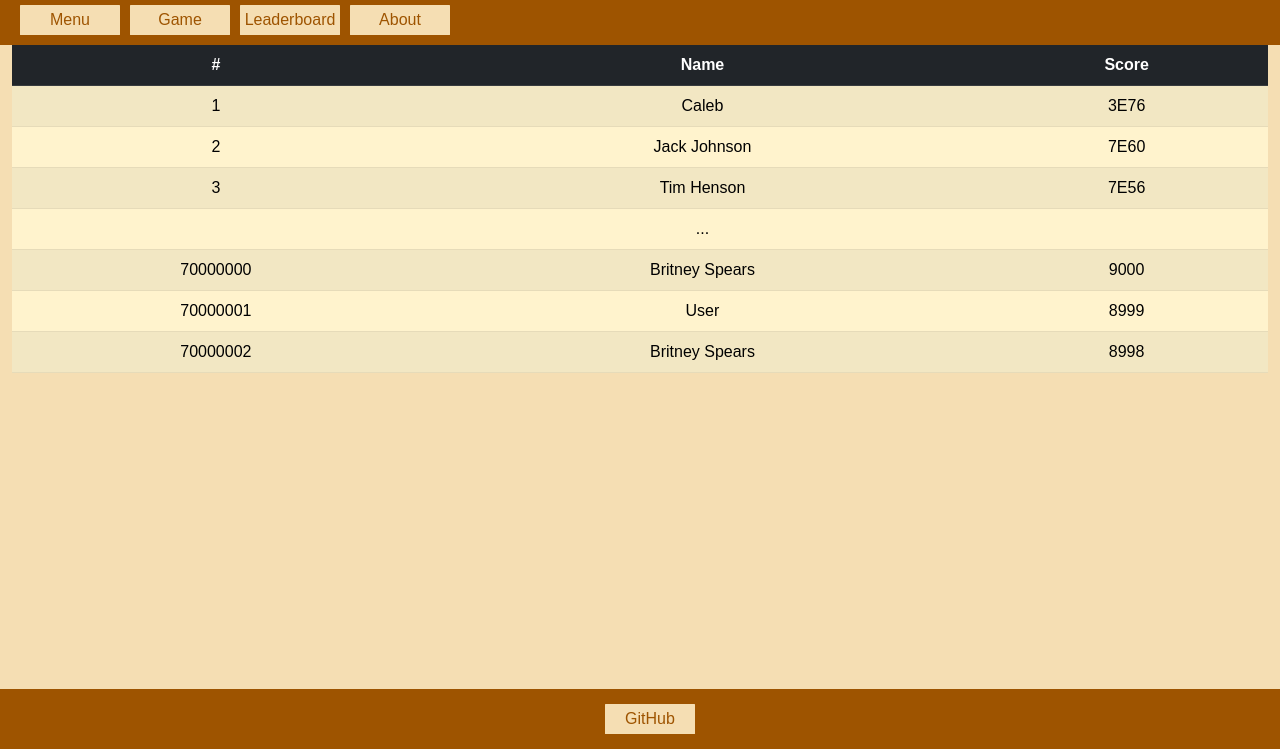
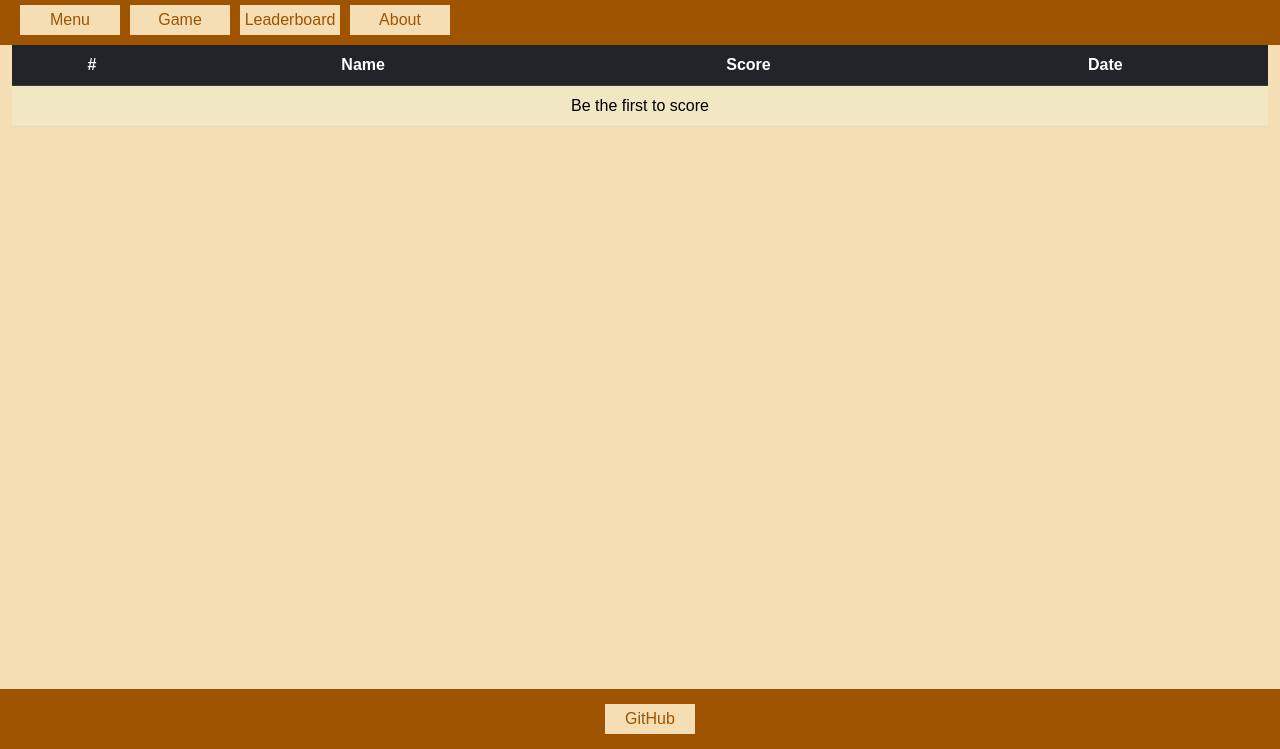
Before and after one commit to cds2005/startup, a plain HTML site: page leaderboard.html in a window 1280 px wide. Shown: the part 51-800 px from the top of the page. Drawn offline with nearby package versions, Linux system fonts and the light colour scheme.

Commit message:
leaderboard.js - load score from localStorage

```diff
--- a/leaderboard.html
+++ b/leaderboard.html
@@ -40,50 +40,10 @@
                     <th>#</th>
                     <th>Name</th>
                     <th>Score</th>
+                    <th>Date</th>
                   </tr>
                 </thead>
-                <tbody>
-                  <tr>
-                    <td>1</td>
-                    <td>Caleb</td>
-
-                    <td>3E76</td>
-                  </tr>
-                  <tr>
-                    <td>2</td>
-                    <td>Jack Johnson</td>
-
-                    <td>7E60</td>
-                  </tr>
-                  <tr>
-                    <td>3</td>
-                    <td>Tim Henson</td>
-
-                    <td>7E56</td>
-                  </tr>
-                  <tr>
-                    <td></td>
-                    <td>...</td>
-                    <td></td>
-                  </tr>
-                  <tr>
-                    <td>70000000</td>
-                    <td>Britney Spears</td>
-
-                    <td>9000</td>
-                  </tr>
-                  <tr>
-                    <td>70000001</td>
-                    <td>User</td>
-
-                    <td>8999</td>
-                  </tr>
-                  <tr>
-                    <td>70000002</td>
-                    <td>Britney Spears</td>
-
-                    <td>8998</td>
-                  </tr>
+                <tbody id = "scores">
                 </tbody>
               </table>
             </div>
@@ -94,5 +54,6 @@
               <button class="footBut">GitHub</button>
           </a>
       </footer>
+      <script src="leaderboard.js"></script>
     </body>
 </html>
--- /dev/null
+++ b/leaderboard.js
@@ -0,0 +1,35 @@
+function loadScores() {
+    let scores = [];
+    const scoresText = localStorage.getItem('scores');
+    if (scoresText) {
+      scores = JSON.parse(scoresText);
+    }
+
+    const tableBodyEl = document.querySelector('#scores');
+
+    if (scores.length) {
+      for (const [i, score] of scores.entries()) {
+        const positionTdEl = document.createElement('td');
+        const nameTdEl = document.createElement('td');
+        const scoreTdEl = document.createElement('td');
+        const dateTdEl = document.createElement('td');
+
+        positionTdEl.textContent = i + 1;
+        nameTdEl.textContent = score.name;
+        scoreTdEl.textContent = score.score;
+        dateTdEl.textContent = score.date;
+
+        const rowEl = document.createElement('tr');
+        rowEl.appendChild(positionTdEl);
+        rowEl.appendChild(nameTdEl);
+        rowEl.appendChild(scoreTdEl);
+        rowEl.appendChild(dateTdEl);
+
+        tableBodyEl.appendChild(rowEl);
+      }
+    } else {
+      tableBodyEl.innerHTML = '<tr><td colSpan=4>Be the first to score</td></tr>';
+    }
+  }
+
+  loadScores();
```
